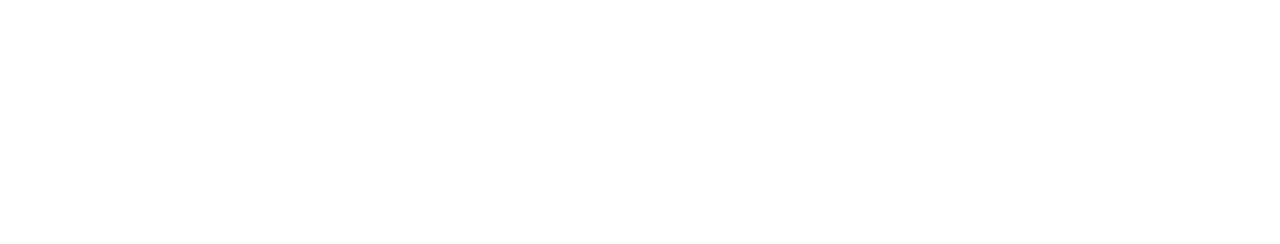
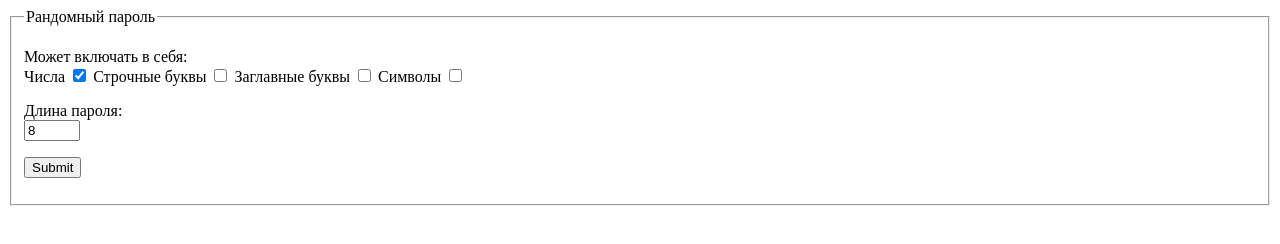
Before and after one commit to ZhukAnna/random-password, a plain HTML site: page index.html in a window 1280 px wide. Drawn offline with Linux system fonts and the light colour scheme.

Commit message:
core html and script

```diff
--- a/index.html
+++ b/index.html
@@ -10,5 +10,30 @@
 <body>
 
 </body>
+<div class="wrapper">
+    <form action="" method="GET">
+        <fieldset>
+            <legend>Рандомный пароль</legend>
+            <p>
+                Может включать в себя:<br />
+                <label for="nums">Числа</label>
+                <input type="checkbox" name="nums" id="nums" checked>
+                <label for="letters">Строчные буквы</label>
+                <input type="checkbox" name="letters" id="letters">
+                <label for="upletters">Заглавные буквы</label>
+                <input type="checkbox" name="upletters" id="upletters">
+                <label for="symbols">Символы</label>
+                <input type="checkbox" name="symbols" id="symbols">
+            </p>
+            <p>
+                Длина пароля:<br />
+                <input type="number" name="length" id="length" min="1" max="20" value="8" required>
+            </p>
+            <p>
+                <input type="submit" value="Submit" />
+            </p>
+        </fieldset>
+    </form>
+</div>
 
 </html>
```
Also changed, not shown: script.js (+26 -0 lines).
